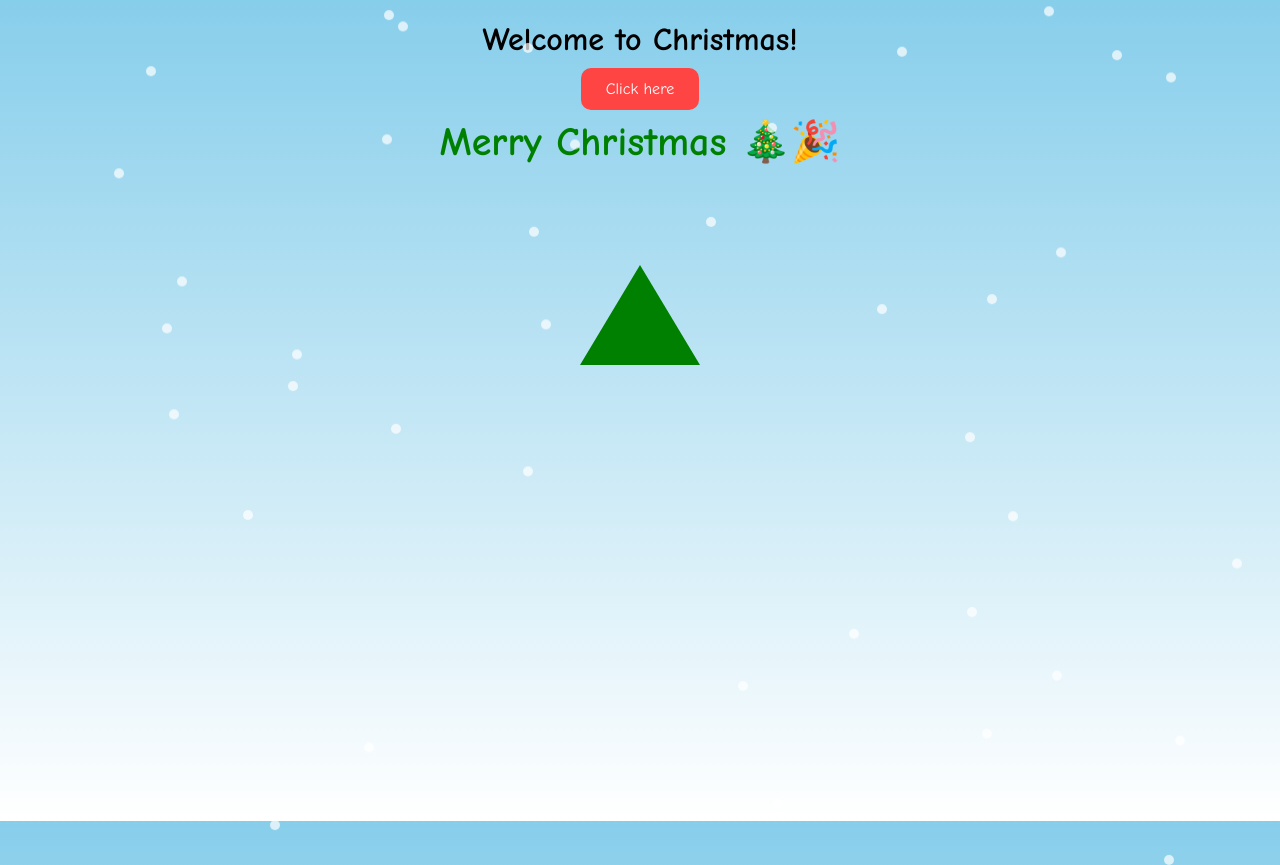
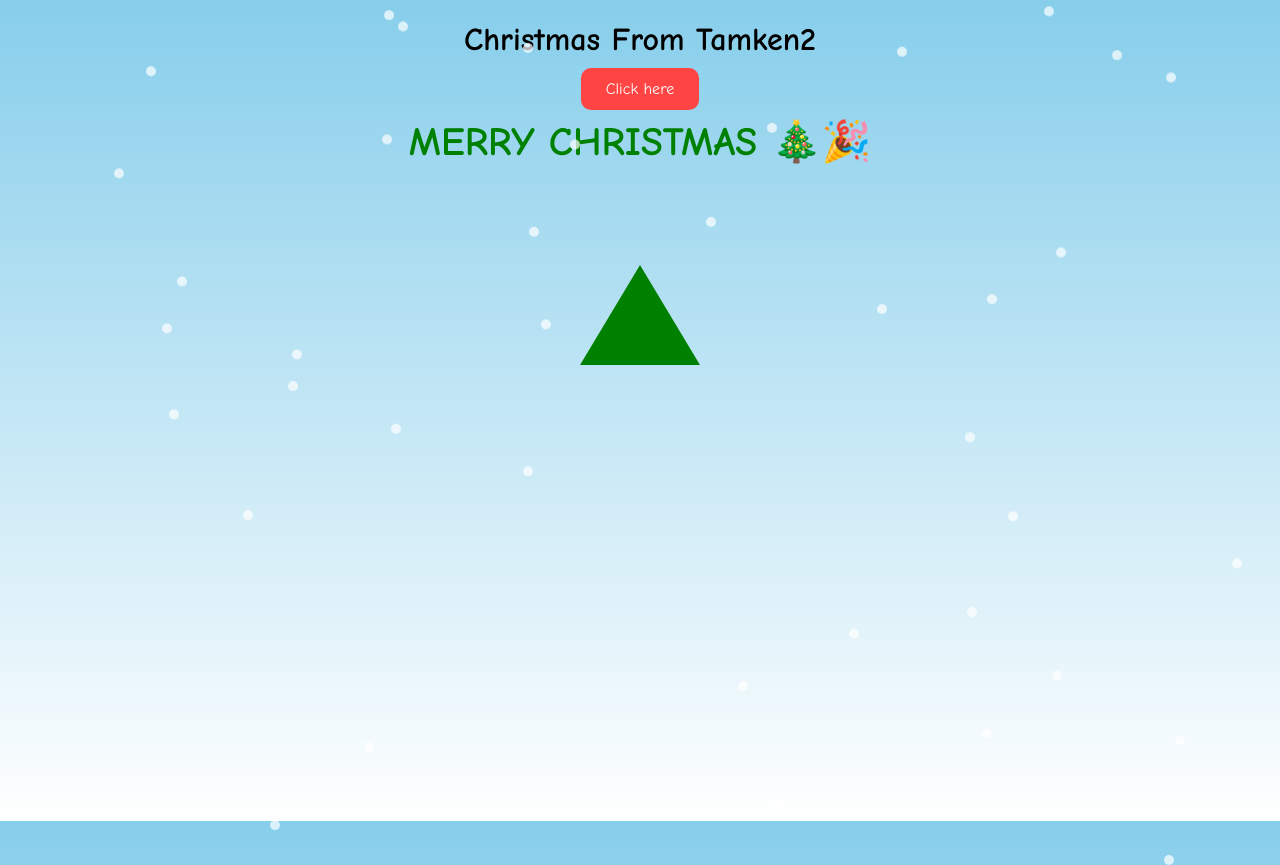
Before and after one commit to issazahr5-del/issazahr, a plain HTML site: page index.html in a window 1280 px wide. Both pictures are taken after a click on the link "Click here". Drawn offline with Linux system fonts and the light colour scheme.

Commit message:
Update index.html

```diff
--- a/index.html
+++ b/index.html
@@ -51,7 +51,7 @@
 </head>
 <body>
 
-    <h1>Welcome to Christmas!</h1>
+    <h1>Christmas From Tamken2 </h1>
     <a href="#" onclick="showMessage()">Click here</a>
 
     <div id="message"></div>
@@ -59,7 +59,7 @@
 
     <script>
         function showMessage() {
-            document.getElementById("message").innerHTML = "Merry Christmas 🎄🎉";
+            document.getElementById("message").innerHTML = "MERRY CHRISTMAS 🎄🎉";
         }
 
         // Snow
```
